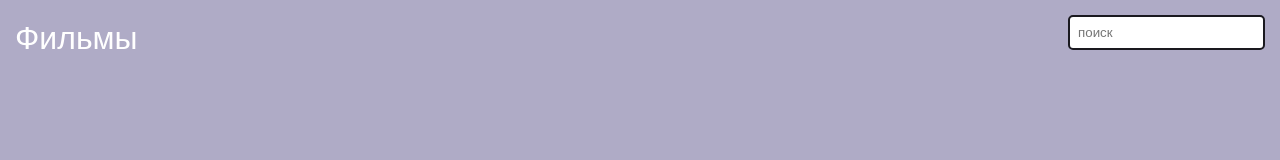
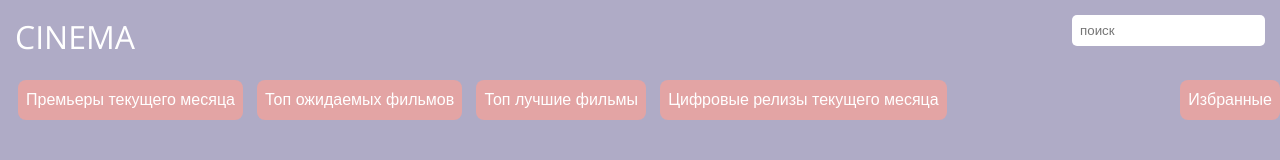
Before and after one commit to Salamat2024/kinoafishy, a plain HTML site: page index.html in a window 1280 px wide. Drawn offline with nearby package versions, Linux system fonts and the light colour scheme; no server answers.

Commit message:
add buttons under header

```diff
--- a/index.html
+++ b/index.html
@@ -13,7 +13,7 @@
 <body>
     <header class="header">
         <div class="header__content">
-            <a href="./index.html" class="header__logo">Фильмы</a>
+            <a href="./index.html" class="header__logo">CINEMA</a>
 
             <form>
                 <input type="text" class="header__search" placeholder="поиск">
@@ -21,6 +21,27 @@
         </div>
     </header>
     <div class="container">
+        <nav class="wrapper">
+            <div class="nav__left">
+                <button class="premieres">
+                    Премьеры текущего месяца
+                </button>
+                <button class="top__releases">
+                    Топ ожидаемых фильмов
+                </button>
+                <button class="top__best">
+                    Топ лучшие фильмы
+                </button>
+                <button class="top__upcoming">
+                    Цифровые релизы текущего месяца
+                </button>
+            </div>
+            <div class="nav__right">
+                <button class="favorite">
+                    Избранные
+                </button>
+            </div>
+        </nav>
         <div class="movies">
             <!-- <div class="movie">
                 <div class="movie__cover-inner">
@@ -45,7 +66,7 @@
 
 
 
-    <script src="./script.js"></script>
+        <script src="./script.js"></script>
 </body>
 
 </html>
--- a/script.js
+++ b/script.js
@@ -4,6 +4,8 @@ const API_URL =
 "https://kinopoiskapiunofficial.tech/api/v2.2/films/premieres?year=2024&month=MAY";
 const API_URL_SEARCH=
 "https://kinopoiskapiunofficial.tech/api/v2.1/films/search-by-keyword?keyword="
+
+
 
 
 
--- a/style.css
+++ b/style.css
@@ -10,7 +10,7 @@ body {
 }
 
 .container {
-    max-width: 1200px;
+    max-width: 1300px;
     margin: 0 auto;
 }
 
@@ -29,26 +29,54 @@ body {
 
 .header__search {
     padding: 8px;
-    border: 2px solid #1a191f;
     border-radius: 5px;
     outline: none;
+    border: none;
 }
+.wrapper{
+    margin: 20px 0;
+    display: flex;
+    justify-content: space-between;
 
+}
+button{
+    cursor: pointer;
+    height: 40px;
+    border-radius: 8px;
+    border: none;
+    padding: 8px;
+    background-color: #e3a4a4;
+    color: #ffffff;
+    font-size: 16px;
+}
+button:not(:first-child){
+    margin-left: 10px;
+}
+button:hover{
+background-color: #b5aedc;
+transform: scale(1);
+}
+.nav__left{
+    padding-left: 18px;
+}
 .movies {
     display: flex;
     flex-wrap: wrap;
     justify-content: space-around;
+
 }
 
 .movie {
     width: 240px;
     margin: 10px;
     position: relative;
+
 }
 
 .movie__cover-inner {
     position: relative;
     height: 360px;
+
 }
 
 .movie__cover {
```
